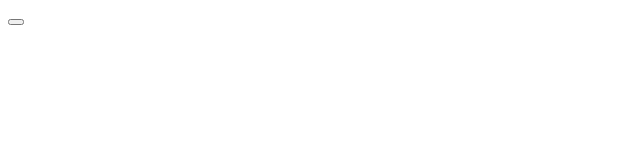
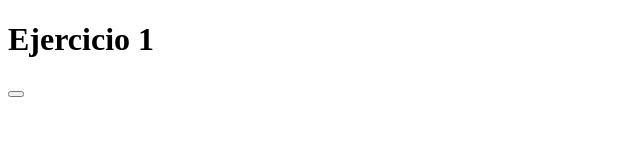
Before and after one commit to RecursosEHLE/EjemploJS, a plain HTML site: page index.html in a window 1280 px wide. Shown: the whole page, without its empty margins (0-640 px from the left). Drawn offline with Linux system fonts and the light colour scheme.

Commit message:
Update index.html

```diff
--- a/index.html
+++ b/index.html
@@ -1,10 +1,12 @@
 <!DOCTYPE html>
 <html lang="es-MX">
   <head>
+    <title>Ejercicio 1</title>
     <meta charset="utf-8">
     <script type="module" src=""></script>
   </head>
   <body>
+    <h1>Ejercicio 1</h1>
     <button id="btn-1" onclick="miFuncion()"></button>
     <p id="txt"></p>
   </body>
```
